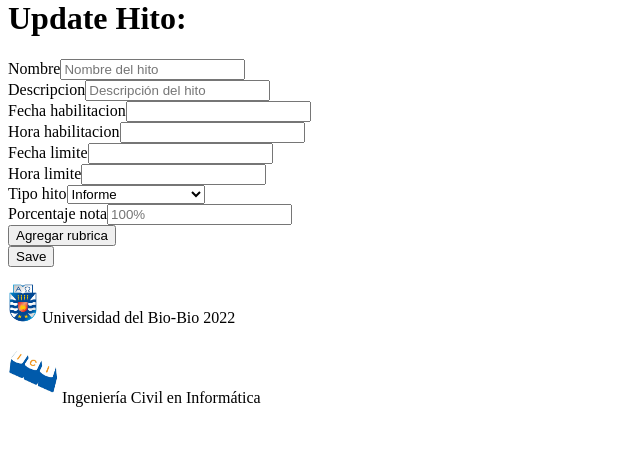
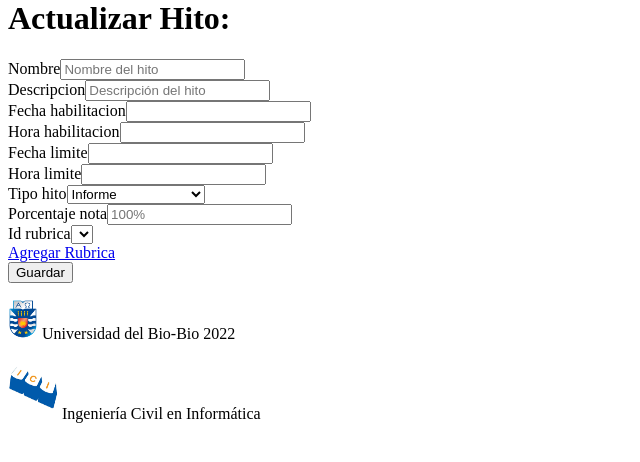
Before and after one commit to edith2302/PROYECTO_DE_GESTION, a Yii app: template frontend/views/hito/update.php in a window 1280 px wide. Shown: the part 21-483 px from the top of the page, without its empty margins (0-640 px from the left). Run offline with PHP 8.4 and a stand-in for Yii, Linux system fonts and the light colour scheme; the template is opened without the code that fills it, so the values that code supplies are empty; form fields are guessed from the names that the template uses; some libraries are stand-ins or nearby versions.

Commit message:
modificación hito

```diff
--- a/frontend/models/Hito.php
+++ b/frontend/models/Hito.php
@@ -64,8 +64,8 @@
             'hora_limite' => 'Hora Límite',
             'tipo_hito' => 'Tipo Hito',
             'porcentaje_nota' => 'Porcentaje Nota',
-            'id_rubrica' => 'Id Rúbrica',
-            'id_profe_asignatura' => 'Id Profe Asignatura',
+            'id_rubrica' => 'Rúbrica',
+            'id_profe_asignatura' => 'Profe Asignatura',
         ];
     }
 
--- a/frontend/models/Rubrica.php
+++ b/frontend/models/Rubrica.php
@@ -31,8 +31,9 @@
     public function rules()
     {
         return [
-            [['descripción', 'escala', 'id_profe_asignatura'], 'required'],
+            [['nombre','descripción', 'escala', 'id_profe_asignatura'], 'required'],
             [['escala', 'id_profe_asignatura'], 'integer'],
+            [['nombre'], 'string', 'max' => 100],
             [['descripción'], 'string', 'max' => 500],
             [['id_profe_asignatura'], 'exist', 'skipOnError' => true, 'targetClass' => Profesorasignatura::className(), 'targetAttribute' => ['id_profe_asignatura' => 'id']],
         ];
--- a/frontend/views/hito/_form.php
+++ b/frontend/views/hito/_form.php
@@ -3,6 +3,7 @@
 use yii\helpers\Html;
 use yii\widgets\ActiveForm;
 use yii\jui\DatePicker;
+use app\models\Rubrica;
 
 /* @var $this yii\web\View */
 /* @var $model app\models\Hito */
@@ -54,12 +55,21 @@
 
     <?= $form->field($model, 'porcentaje_nota')->textInput(['placeholder' => "100%"]) ?>
 
-    <div class="form-group">
-        <?= Html::submitButton('Agregar rubrica', ['class' => 'btn btn-primary']) ?>
+    <div class="body-content">
+        <div class="row">
+
+            <div class="col-lg-4">
+                <?= $form->field($model, 'id_rubrica')->dropDownList(\yii\helpers\ArrayHelper::map(Rubrica::find()->all(),'id', 'nombre'),['prompt' => 'Seleccionar rubrica']);?>
+            </div>
+
+            <div class="col-lg-4">
+                <?= Html::a('Agregar Rubrica', ['rubrica/create'], ['class' => 'btn btn-primary']) ?>
+            </div>
+        </div>
     </div>
 
     <div class="form-group">
-        <?= Html::submitButton('Save', ['class' => 'btn btn-success']) ?>
+        <?= Html::submitButton('Guardar', ['class' => 'btn btn-success']) ?>
     </div>
 
     <?php ActiveForm::end(); ?>
--- a/frontend/views/hito/update.php
+++ b/frontend/views/hito/update.php
@@ -5,10 +5,10 @@
 /* @var $this yii\web\View */
 /* @var $model app\models\Hito */
 
-$this->title = 'Update Hito: ' . $model->id;
+$this->title = 'Actualizar Hito: ' . $model->id;
 $this->params['breadcrumbs'][] = ['label' => 'Hitos', 'url' => ['index']];
 $this->params['breadcrumbs'][] = ['label' => $model->id, 'url' => ['view', 'id' => $model->id]];
-$this->params['breadcrumbs'][] = 'Update';
+$this->params['breadcrumbs'][] = 'Actualizar';
 ?>
 <div class="hito-update">
 
```
Also changed, not shown: frontend/views/hito/view.php (+11 -12 lines).
